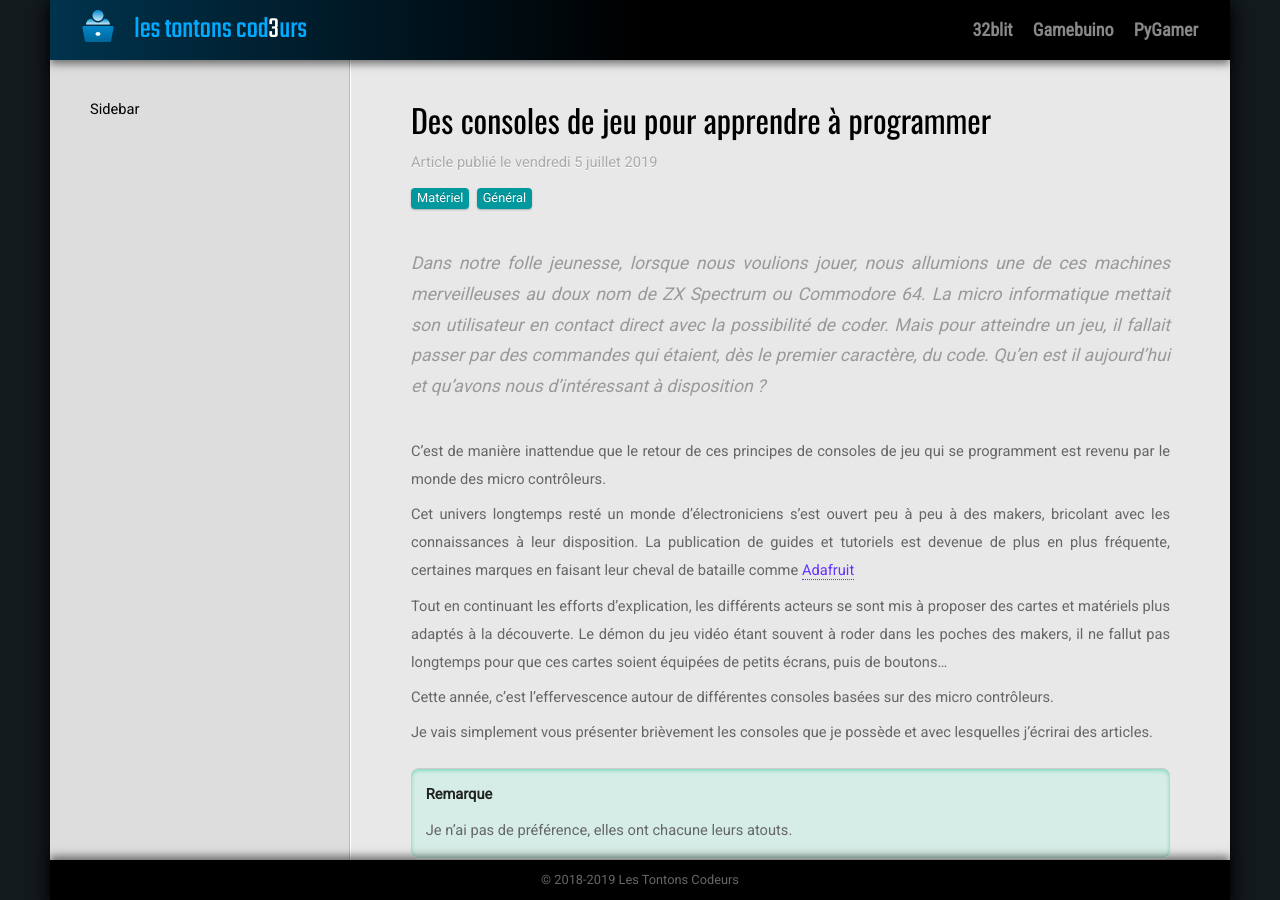
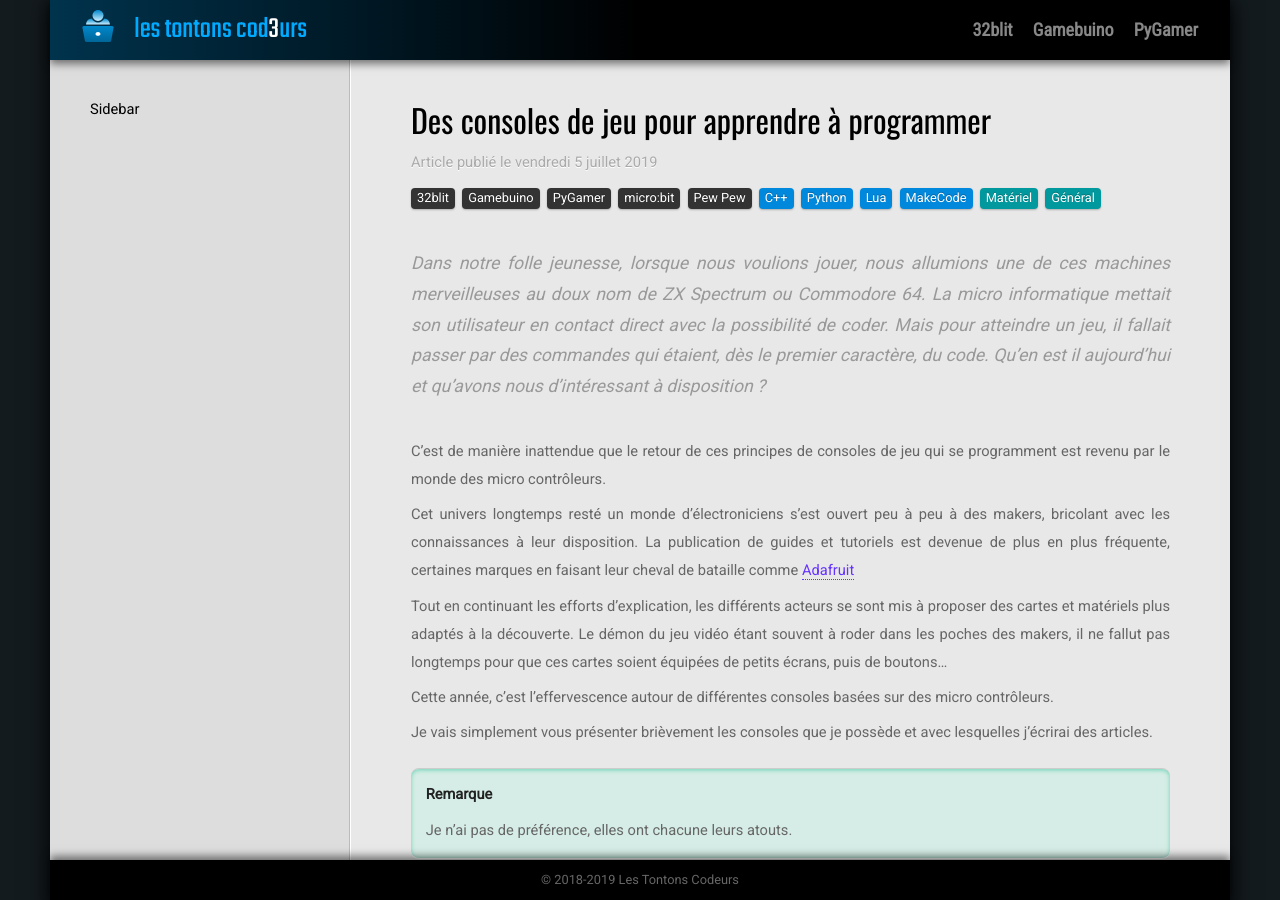
Before and after one commit to les-tontons-codeurs/les-tontons-codeurs.github.io, a Jekyll site: the page built from _posts/2019-07-05-des-consoles-de-jeu-pour-apprendre.md, in a window 1280 px wide and 900 px high. Built offline with Jekyll 4.4.1, drawn with Linux system fonts in a browser that asks for light colours; nearby versions of some CDN libraries; some of the changed lines change nothing that is shown.

Commit message:
[article] fix consoles de jeu pour apprendre
fix sur platforms et languages

```diff
--- a/_posts/2019-07-05-des-consoles-de-jeu-pour-apprendre.md
+++ b/_posts/2019-07-05-des-consoles-de-jeu-pour-apprendre.md
@@ -1,8 +1,8 @@
 ---
 title: Des consoles de jeu pour apprendre à programmer
 author: [titi]
-platform: [32blit, gamebuino, pygamer, microbit, pewpew]
-lang: [cpp, py, lua, mc]
+platforms: [32blit, gamebuino, pygamer, microbit, pewpew]
+languages: [cpp, py, lua, mc]
 tags: [Matériel, Général]
 ---
 
```
